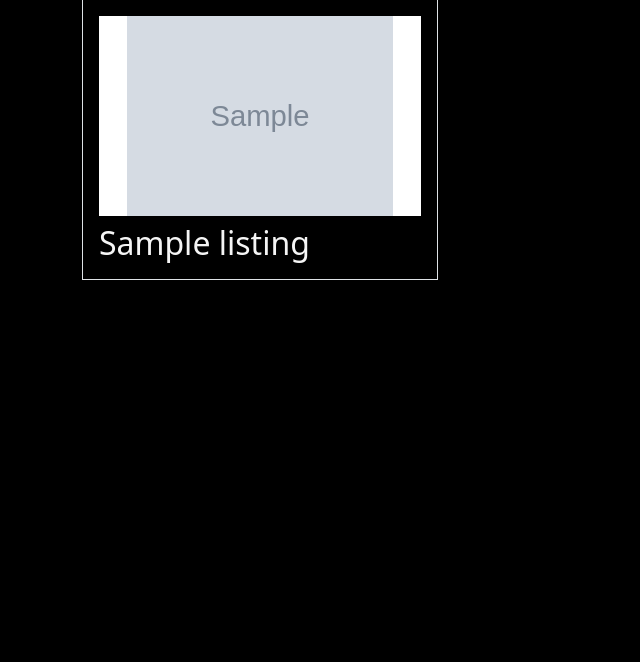
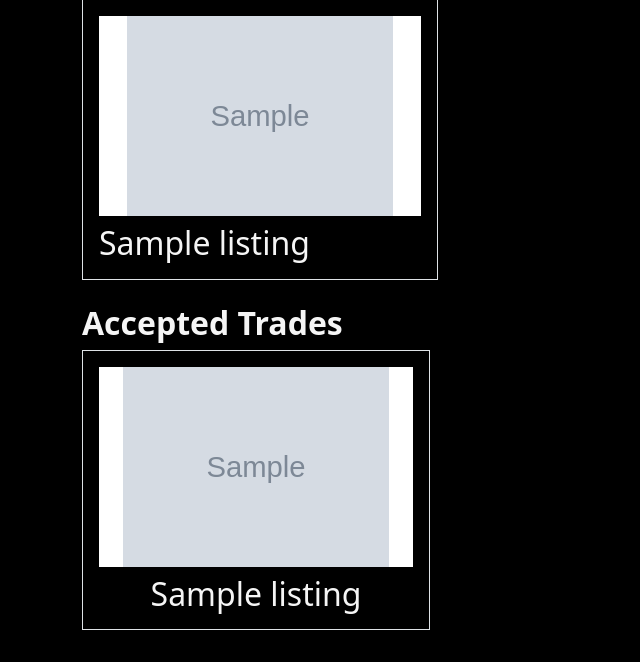
Before and after one commit to L-Husk/CS360Project, a Django app: page /listings/mylistings in a window 1280 px wide. Shown: the part 578-1240 px from the top of the page, without its empty margins (0-640 px from the left). Before the commit the page ends 858 px from the top, so only its background shows below. Run offline with Django 5.2, Linux system fonts and the light colour scheme; a user stored in the database is signed in; tables that the repository leaves empty hold one stand-in row (values such as "Sample post"); grey boxes marked "Sample" are stand-in pictures; some libraries are stand-ins or nearby versions.

Commit message:
accepted table

```diff
--- a/listings/models.py
+++ b/listings/models.py
@@ -33,7 +33,21 @@ class Pending(models.Model):
 	lastsent = models.IntegerField(default=1) # %%2=0 is the original party, %%2=1 is the party that responded. Anything > 1 is a counteroffer
 	accepted = models.BooleanField(default=False) #true denotes a finished offer
 
-
+class Accepted(models.Model):
+	lid = models.ForeignKey(Listing, on_delete=models.CASCADE, related_name='accepted_listed')
+	oid = models.ForeignKey(Listing, on_delete=models.CASCADE, related_name='accepted_offered')
+	lamount = models.IntegerField()
+	oamount = models.IntegerField()
+	class sendchoice(models.TextChoices):
+		Myself = 'Myself'
+		My_Partner = 'My Partner'
+	partner_receiving = models.CharField(max_length=50, choices=sendchoice.choices) #this selects whether the person who posted the item is receiving the offered item, or their partner
+	partner_sending = models.CharField(max_length=50, choices=sendchoice.choices) #this selects whether the person making an offer has the item, or their partner
+	u1 = models.IntegerField(null=True, blank=True) #poster
+	u2 = models.IntegerField(null=True, blank=True) #poster's partner
+	u3 = models.IntegerField(null=True, blank=True) #responder
+	u4 = models.IntegerField(null=True, blank=True)
+	completed_at = models.DateTimeField(auto_now_add=True)
 class Profile(models.Model):
 	user = models.OneToOneField(User, on_delete=models.CASCADE)
 	partner = models.ForeignKey(User, null=True, on_delete=models.SET_NULL, related_name='partner')
--- a/listings/templates/listings/mylistings.html
+++ b/listings/templates/listings/mylistings.html
@@ -41,6 +41,26 @@
       </div>
     </div>
 	{% endfor %}
+  <br>
+
+  <h2><a style="font-weight:bold;">Accepted Trades</a></h2>
+  <div class="row">
+    {% for a in accepted %}
+      <div class="col-4 mb-4">
+        <div class="border p-3 d-flex flex-column h-100">
+          <a href="{{ a.lid.id }}/{{ a.oid.id }}/accepted" class="flex-grow-1">
+            <div class="image-container d-flex justify-content-center" style="height: 200px; background-color: white; overflow: hidden;">
+              <img src="{{ a.lid.img.url }}" class="card-img-bottom" alt="{{ a.lid.item_name }}" style="max-width: 100%; height: 100%; object-fit: contain;" />
+            </div>
+          </a>
+          <p class="text-center mt-2 mb-0">{{ a.lid.item_name }}</p>
+        </div>
+      </div>
+    {% endfor %}
+  </div>
+
+
+
   </div>
 </div>
 {% endblock %}
--- a/listings/urls.py
+++ b/listings/urls.py
@@ -7,5 +7,6 @@ urlpatterns = [
     path("<int:pid>/details", views.listing_details, name="listing_details"),
     path("form", views.listing_form, name="user_details)"),
     path("<int:pid>/<int:oid>/offer", views.offer_details, name="offer_details"),
+    path('<int:pid>/<int:oid>/accepted', views.accepted_details, name='accepted_details'),
 	path("test/<str:teststr>", views.test, name="testinginfo")
 ]
--- a/listings/views.py
+++ b/listings/views.py
@@ -2,7 +2,7 @@ from django.shortcuts import render, redirect
 from django.http import HttpResponse
 from django.template import loader
 from django.db.models import Q
-from .models import Listing, Pending
+from .models import Listing, Pending, Accepted
 from .forms import UserForm, OfferForm, OfferResponseForm, PosterCounterOfferForm
 
 
@@ -19,9 +19,11 @@ def user_listings(request):
 	else:
 		user_posts = Listing.objects.filter(user_id=request.user)
 	offer = Pending.objects.filter(Q(u1=request.user.id) | Q(u2=request.user.id) | Q(u3=request.user.id) | Q(u4=request.user.id))
+	accepted = Accepted.objects.filter(Q(u1=request.user.id) | Q(u2=request.user.id) | Q(u3=request.user.id) | Q(u4=request.user.id))
 	template = loader.get_template("listings/mylistings.html")
 	context = {"user_posts": user_posts,
-			"pending": offer}
+			"pending": offer,
+			"accepted": accepted}
 	return HttpResponse(template.render(context, request))
 
 def listing_details(request, pid):
@@ -42,7 +44,8 @@ def listing_details(request, pid):
 				obj.u3 = curr.id
 				obj.u1 = post.user.id
 				obj.lid = post
-				obj.u4 = partner.id
+				if partner:
+					obj.u4 = partner.id
 				if post.user.profile.partner:
 					obj.u2 = post.user.profile.partner.id
 				obj.save()
@@ -79,14 +82,24 @@ def offer_details(request, pid, oid):
 		if 'submit_option' in request.POST:
 			#offer accepted or rejected
 			if request.POST.get('response') == 'option 1':
-				instance = offer
-				instance.accepted = True
-				instance.save()
-			if request.POST.get('response') == 'option 2':
-				instance = offer
-				instance.delete()
+				Accepted.objects.create(
+					lid=offer.lid,
+					oid=offer.oid,
+					lamount=offer.lamount,
+					oamount=offer.oamount,
+					partner_receiving=offer.partner_receiving,
+					partner_sending=offer.partner_sending,
+					u1=offer.u1,
+					u2=offer.u2,
+					u3=offer.u3,
+					u4=offer.u4,
+				)
+				offer.delete()
+			# Offer rejected
+			elif request.POST.get('response') == 'option 2':
+				offer.delete()
 		if 'submit_counter' in request.POST:
-			if form2.is_valid(): #counter offer
+			if form2.is_valid():
 				return redirect('/users/profile')
 		if 'submit_postcounter' in request.POST:
 			if form3.is_valid():
@@ -102,6 +115,19 @@ def offer_details(request, pid, oid):
 			"form3": form3}
 	return HttpResponse(template.render(context, request))
 
+def accepted_details(request, pid, oid):
+    post = Listing.objects.get(id=pid)
+    otheritem = Listing.objects.get(id=oid)
+    trade = Accepted.objects.get(lid=pid, oid=oid)
+
+    template = loader.get_template("listings/accepteddetails.html")
+    context = {
+        "post": post,
+        "otheritem": otheritem,
+        "trade": trade,
+    }
+    return HttpResponse(template.render(context, request))
+
 def test(request, teststr):
 	template = loader.get_template("listings/test.html")
 	context = {"teststr":teststr}
```
Also changed, not shown: listings/templates/listings/accepteddetails.html (added, +22 -0 lines), listings/migrations/0023_accepted.py (added).
